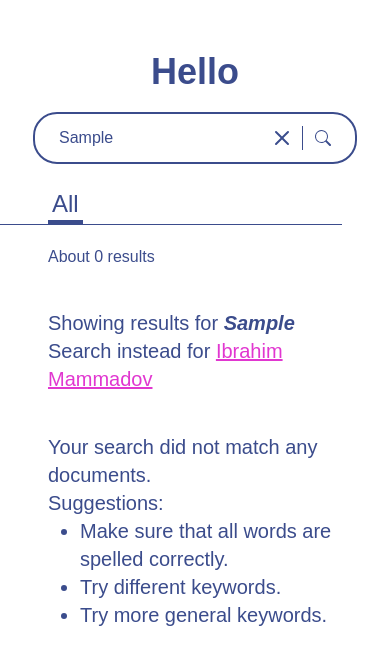
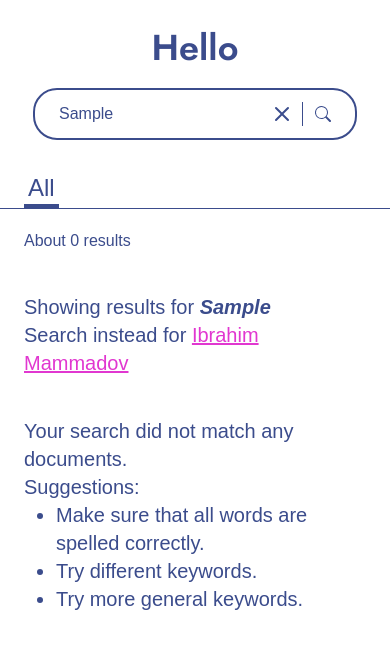
Before and after one commit to zxyctn/portfolio, a React (Vite) app: page / in a window 390 px wide. Both pictures are taken after typing "Sample" into the empty fields and a click on the button "Search". Shown: the top 664 px of the page. Built offline with nearby package versions, Linux system fonts and the light colour scheme.

Commit message:
Optimize for the mobile

```diff
--- a/src/components/Overview.tsx
+++ b/src/components/Overview.tsx
@@ -3,15 +3,15 @@ import Card from "./Card";
 const Overview = () => {
   return (
     <div className='flex flex-wrap gap-5'>
-      <div className='w-min'>
+      <div className='w-min min-w-min h-full m-auto lg:m-0'>
         <Card image='https://avatars.githubusercontent.com/u/26652410?v=4' />
       </div>
-      <div className='grid min-w-min max-w-xl gap-5 shrink'>
+      <div className='grid min-w-min max-w-xl gap-5 grow lg:grow-0'>
         <div className='min-w-min max-w-xl h-[120px]'>
           <Card header='Job' content='Full-stack developer' footer='iDiv' />
         </div>
 
-        <div className='min-w-min max-w-xl h-[120px]'>
+        <div className=' max-w-xl min-w-full h-[120px]'>
           <Card
             header='MSc.'
             content='HCI'
@@ -20,7 +20,7 @@ const Overview = () => {
         </div>
       </div>
 
-      <div className='min-w-min max-w-xl h-[120px]'>
+      <div className='max-w-xl min-w-min h-[120px] grow lg:grow-0'>
         <Card
           header='BSc.'
           content='Computer Engineering'
--- a/src/components/SearchHeader.tsx
+++ b/src/components/SearchHeader.tsx
@@ -4,7 +4,7 @@ import type { SearchProps } from '../types';
 const SearchHeader = ({ q, handleSubmit }: SearchProps) => {
   return (
     <div className='flex gap-16 items-start p-10 px-20 h-full pb-0'>
-      <h1 className='font-bold text-center transform-all duration-1000 text-6xl md:text-4xl text-primary mt-1'>
+      <h1 className='font-bold text-center transform-all duration-1000 text-6xl md:text-4xl text-primary mt-1 logo'>
         Hello
       </h1>
       <div className='grid h-full'>
--- a/src/pages/Index.tsx
+++ b/src/pages/Index.tsx
@@ -6,7 +6,7 @@ const Index = ({ handleSubmit }: SearchProps) => {
     <div className='h-screen relative'>
       <div className='grid w-full items-center justify-center '>
         <div className='grid gap-5 sm:mt-96'>
-          <h1 className='font-bold text-center transform-all duration-1000 text-6xl md:text-8xl text-primary'>
+          <h1 className='font-bold text-center transform-all duration-1000 text-6xl md:text-8xl text-primary logo'>
             Hello
           </h1>
           <SearchBar value='' handleSubmit={handleSubmit} />
--- a/src/pages/Search.tsx
+++ b/src/pages/Search.tsx
@@ -6,13 +6,13 @@ import Portfolio from './Portfolio';
 const Search = ({ q, handleSubmit }: SearchProps) => {
   return (
     <div className='relative'>
-      <div className=''>
-        <div className='items-start p-12 h-full pb-0'>
-          <div className='sm:flex'>
-            <h1 className='font-bold text-center transform-all duration-1000 text-4xl text-primary mt-1 pb-5 sm:pb-0'>
+      <div className='flex justify-center md:justify-start p-6 sm:p-10'>
+        <div className='items-start h-full w-full'>
+          <div className='sm:flex relative'>
+            <h1 className='font-bold text-center transform-all duration-1000 text-4xl text-primary mt-1 sm:pb-0 pb-5 xl:w-72 md:w-40 logo'>
               Hello
             </h1>
-            <div className='z-50 absolute sm:pl-40 flex justify-center sm:justify-start w-full sm:w-fit -ml-12 sm:m-0'>
+            <div className='flex z-50 absolute justify-center sm:justify-start w-full sm:w-fit sm:m-0 xl:pl-72 md:pl-40 sm:pl-32'>
               <SearchBar
                 hideButtons={true}
                 hideIcon={true}
@@ -22,12 +22,18 @@ const Search = ({ q, handleSubmit }: SearchProps) => {
             </div>
           </div>
 
-          <div className='grid h-full xl:pl-40 pt-10 sm:pt-0'>
-            <span className='border-b-4 border-primary text-2xl text-primary xl:pt-12 pt-8 w-min px-1 mt-1'>
-              All
-            </span>
-            <hr className='stroke-primary border-primary xl:-ml-52 -ml-12' />
+          <div className='grid h-full w-full pt-20 sm:pt-10'>
+            <div className='flex w-full'>
+              <div className='xl:w-72 md:w-10'></div>
+              <span className='border-b-4 border-primary text-2xl text-primary w-min px-1 mt-1'>
+                All
+              </span>
+            </div>
+          </div>
+          <hr className='stroke-primary border-primary -mx-10' />
 
+          <div className='grid grid-flow-col-dense place-content-start h-full w-full'>
+            <div className='xl:w-72 md:w-10 h-full'></div>
             <div className=''>
               {q !== 'Ibrahim Mammadov' ? (
                 <NotFound q={q!} handleSubmit={handleSubmit} />
```
